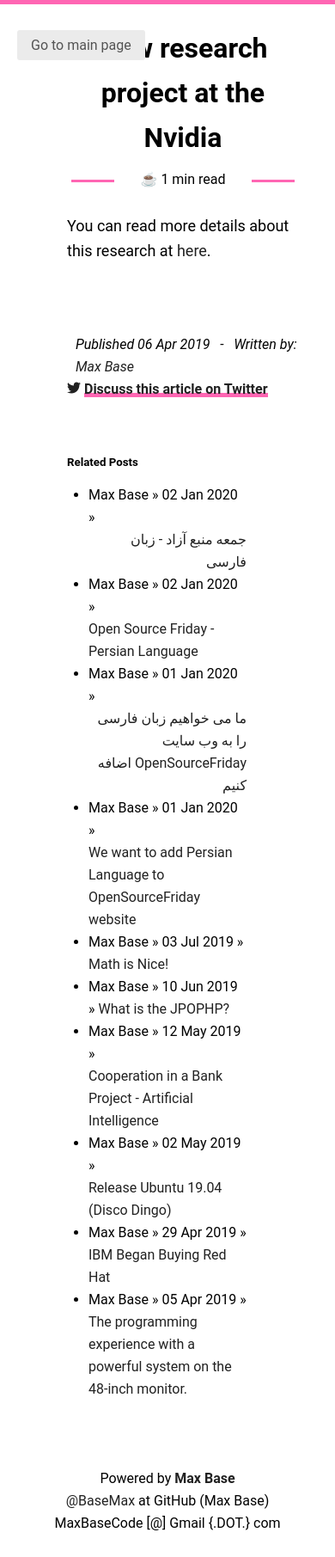
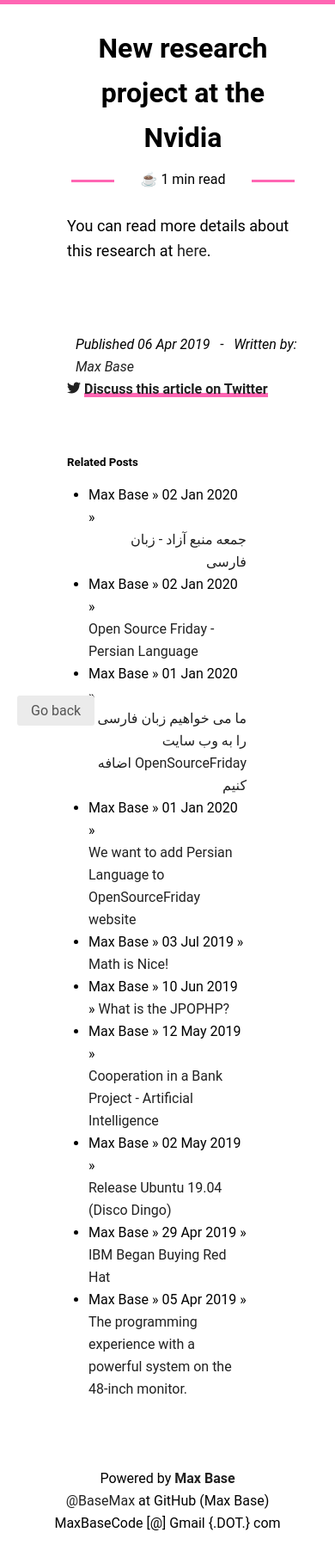
Before and after one commit to BaseMax/MaxBase.org, a Jekyll site: the page built from _posts/2019-04-06-en-New research project at the Nvidia.md, in a window 390 px wide. Shown: the whole page at 86% size. Built offline with Jekyll 4.4.1, drawn with Linux system fonts in a browser that asks for light colours.

Commit message:
Change fix-top-left style...

```diff
--- a/_layouts/post.html
+++ b/_layouts/post.html
@@ -128,6 +128,6 @@ lang: en
 		</main>
 		<ul class="tags fix-top-left">
 			<li>
-				<a href="{{ site.url }}/">Go to main page</a>
+				<a href="{{ site.url }}/">Go back</a>
 			</li>
 		</ul>
--- a/assets/css/main.css
+++ b/assets/css/main.css
@@ -287,4 +287,10 @@ ul.tags li a {
 		width: 90%;
 		margin-right: 5%;
 	}
+	.fix-top-left {
+		bottom: 15px;
+		left: 15px;
+		top: auto;
+		margin-bottom: 0px;
+	}
 }
```
